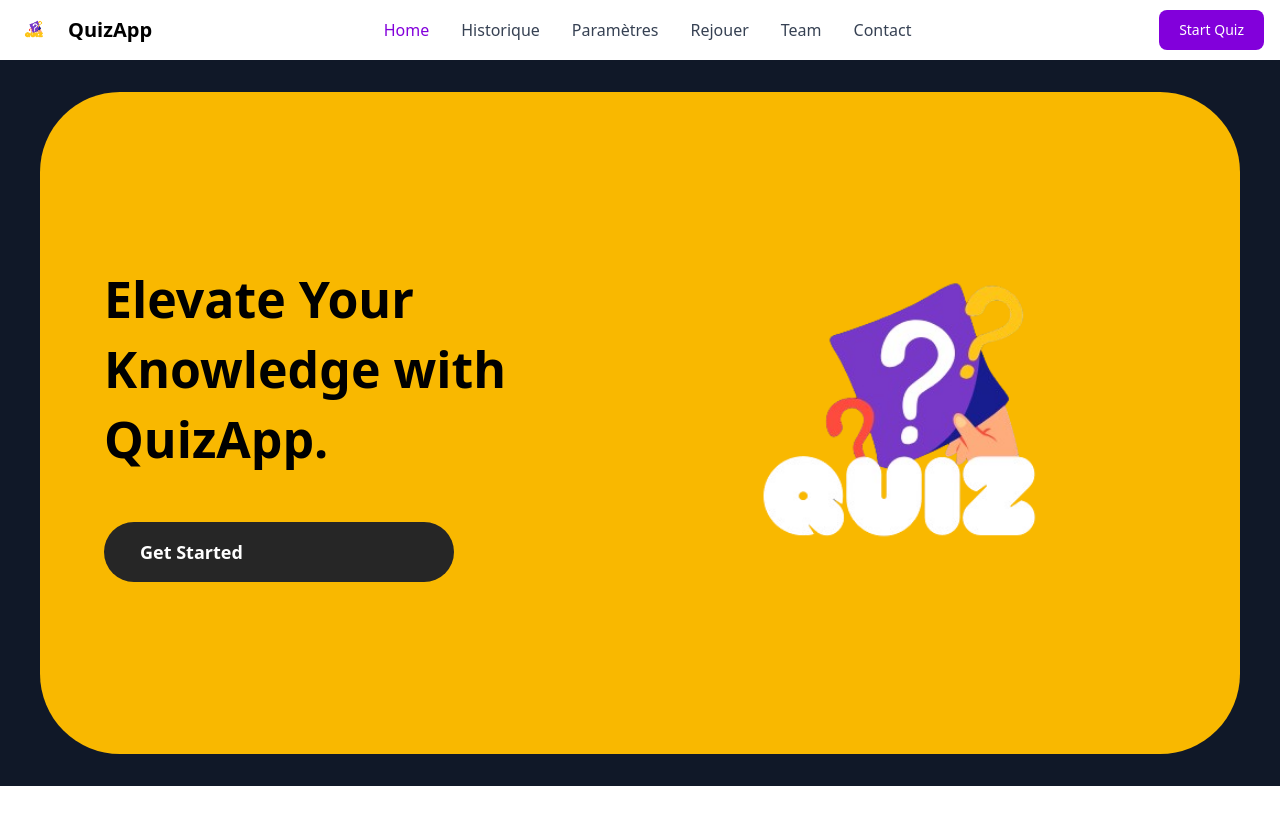
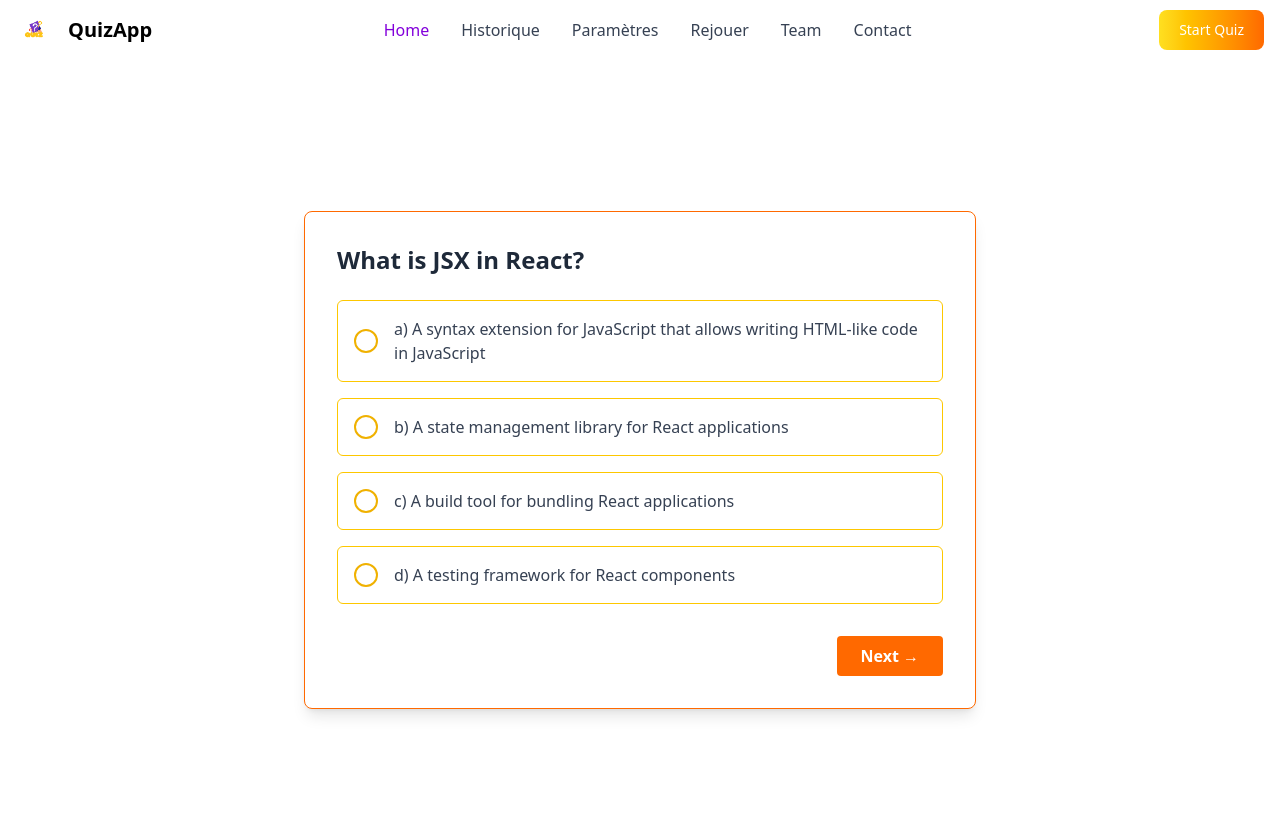
Before and after one commit to YoussefAitRais/Quiz, an Angular app: page /quizz in a window 1280 px wide. Before the commit this address led to /. Shown: the top 824 px of the page. Before the commit the page ends 800 px from the top, so only its background shows below. Built offline with nearby package versions, Linux system fonts and the light colour scheme.

Commit message:
quizz component

```diff
--- a/src/app/app.component.html
+++ b/src/app/app.component.html
@@ -1,3 +1,2 @@
 <app-navbar></app-navbar>
-<app-home></app-home>
 <router-outlet></router-outlet>
--- a/src/app/app.component.ts
+++ b/src/app/app.component.ts
@@ -2,10 +2,11 @@ import { Component } from '@angular/core';
 import { RouterOutlet } from '@angular/router';
 import { NavbarComponent } from "./navbar/navbar.component";
 import { HomeComponent } from "./home/home.component";
+import { QuizzComponent } from "./quizz/quizz.component";
 
 @Component({
   selector: 'app-root',
-  imports: [RouterOutlet, NavbarComponent, HomeComponent],
+  imports: [NavbarComponent, HomeComponent,RouterOutlet],
   templateUrl: './app.component.html',
   styleUrl: './app.component.css'
 })
--- a/src/app/app.routes.ts
+++ b/src/app/app.routes.ts
@@ -1,3 +1,25 @@
 import { Routes } from '@angular/router';
+import { QuizzComponent } from './quizz/quizz.component';
+import { HomeComponent } from './home/home.component';
 
-export const routes: Routes = [];
+export const routes: Routes = [
+    {
+        path:'',
+        redirectTo : 'home',
+        pathMatch:'full'
+    },
+
+    {
+        path: 'quizz',
+        component: QuizzComponent
+    },
+
+    {
+        path: 'home',
+        component: HomeComponent
+    }
+
+
+
+
+];
--- a/src/app/home/home.component.html
+++ b/src/app/home/home.component.html
@@ -1,6 +1,6 @@
 <div class=" bg-[#101828] mx-auto  max-w-[1440px] min-w-[280px] py-8 px-4 sm:px-8 md:px-10 lg:0px-20 ">
     <div
-      class="w-full rounded-[50px] sm:rounded-[60px] md:rounded-[70px] lg:rounded-[80px] bg-[#f9b800]   flex flex-col lg:flex-row  items-center  py-6 sm:py-9 md:py-11 lg:py-14  px-2  sm:px-4 md:px-8 xl:px-16">
+      class="w-full rounded-[50px] sm:rounded-[60px] md:rounded-[70px] lg:rounded-[80px] bg-gradient-to-r from-yellow-300 to-orange-500 flex flex-col lg:flex-row  items-center  py-6 sm:py-9 md:py-11 lg:py-14  px-2  sm:px-4 md:px-8 xl:px-16">
       <img class="w-full lg:w-1/2 xl:w-full max-w-[550px] lg:order-2" src="LogoQuiz-removebg-preview.png" alt="QuizApp">
       <div class="text-center md:text-left">
         <h1
@@ -8,7 +8,7 @@
           Elevate Your Knowledge with QuizApp.
         </h1>
 
-        <a c href="www.w3school.com" class="w-full flex items-center  justify-between outline-gray-600 max-w-[350px] text-xl  font-bold sm:text-lg  rounded-[38px] bg-[#262626] text-white py-4 px-6 sm:px-9">
+        <a RouterLink="/quizz" class="w-full flex items-center  justify-between outline-gray-600 max-w-[350px] text-xl  font-bold sm:text-lg  rounded-[38px] bg-[#262626] text-white py-4 px-6 sm:px-9">
           Get Started
         </a>
       </div>
--- a/src/app/home/home.component.ts
+++ b/src/app/home/home.component.ts
@@ -1,6 +1,7 @@
 import { Component } from '@angular/core';
 
 @Component({
+
   selector: 'app-home',
   imports: [],
   templateUrl: './home.component.html',
--- a/src/app/navbar/navbar.component.html
+++ b/src/app/navbar/navbar.component.html
@@ -9,8 +9,8 @@
                 <span></span>
             </div>
 
-            <a href="https://themesberg.com/product/tailwind-css/landing-page"
-                class="text-white bg-purple-700 hover:bg-purple-800 focus:ring-4 focus:ring-purple-300 font-medium rounded-lg text-sm px-4 lg:px-5 py-2 lg:py-2.5 sm:mr-2 lg:mr-0 dark:bg-purple-600 dark:hover:bg-purple-700 focus:outline-none dark:focus:ring-purple-800">Start Quiz
+            <a routerLink="/quizz"
+                class="text-white bg-gradient-to-r from-yellow-300 to-orange-500 hover:bg-purple-800 focus:ring-4 focus:ring-purple-300 font-medium rounded-lg text-sm px-4 lg:px-5 py-2 lg:py-2.5 sm:mr-2 lg:mr-0 dark:bg-purple-600 dark:hover:bg-purple-700 focus:outline-none dark:focus:ring-purple-800">Start Quiz
             </a>
             <button data-collapse-toggle="mobile-menu-2" type="button"
 				class="inline-flex items-center p-2 ml-1 text-sm text-gray-500 rounded-lg lg:hidden hover:bg-gray-100 focus:outline-none focus:ring-2 focus:ring-gray-200 dark:text-gray-400 dark:hover:bg-gray-700 dark:focus:ring-gray-600"
@@ -60,4 +60,5 @@
     </div>
 </nav>
 
+
 <script src="https://unpkg.com/flowbite@1.4.1/dist/flowbite.js"></script>
--- a/src/app/navbar/navbar.component.ts
+++ b/src/app/navbar/navbar.component.ts
@@ -1,8 +1,12 @@
+
 import { Component } from '@angular/core';
+import { RouterLink, RouterOutlet } from '@angular/router';
 
 @Component({
+
+  standalone: true,
   selector: 'app-navbar',
-  imports: [],
+  imports: [ RouterLink],
   templateUrl: './navbar.component.html',
   styleUrl: './navbar.component.css'
 })
--- /dev/null
+++ b/src/app/quizz/quizz.component.html
@@ -0,0 +1,52 @@
+<div class="min-h-screen bg-white dark:bg-[#101828] flex items-center justify-center px-4 py-8">
+    <!-- Responsive Container -->
+    <div class="w-full max-w-2xl border border-orange-500 rounded-lg p-6 md:p-8 shadow-lg bg-white dark:bg-gray-800">
+
+      <!-- Question -->
+      <h2 class="text-xl sm:text-2xl font-bold text-gray-800 dark:text-white mb-6 text-center sm:text-left">
+        What is JSX in React?
+      </h2>
+
+      <!-- Options -->
+      <div class="space-y-4">
+        <!-- Option A -->
+        <div class="flex items-start sm:items-center p-4 border border-yellow-400 rounded-md hover:bg-yellow-50 dark:hover:bg-yellow-200/10 cursor-pointer transition-all duration-200">
+          <div class="flex-shrink-0 w-5 h-5 sm:w-6 sm:h-6 rounded-full border-2 border-yellow-500 bg-white dark:bg-gray-700 mr-4 mt-1 sm:mt-0"></div>
+          <p class="text-gray-700 dark:text-gray-100 text-sm sm:text-base">
+            a) A syntax extension for JavaScript that allows writing HTML-like code in JavaScript
+          </p>
+        </div>
+
+        <!-- Option B -->
+        <div class="flex items-start sm:items-center p-4 border border-yellow-400 rounded-md hover:bg-yellow-50 dark:hover:bg-yellow-200/10 cursor-pointer transition-all duration-200">
+          <div class="flex-shrink-0 w-5 h-5 sm:w-6 sm:h-6 rounded-full border-2 border-yellow-500 bg-white dark:bg-gray-700 mr-4 mt-1 sm:mt-0"></div>
+          <p class="text-gray-700 dark:text-gray-100 text-sm sm:text-base">
+            b) A state management library for React applications
+          </p>
+        </div>
+
+        <!-- Option C -->
+        <div class="flex items-start sm:items-center p-4 border border-yellow-400 rounded-md hover:bg-yellow-50 dark:hover:bg-yellow-200/10 cursor-pointer transition-all duration-200">
+          <div class="flex-shrink-0 w-5 h-5 sm:w-6 sm:h-6 rounded-full border-2 border-yellow-500 bg-white dark:bg-gray-700 mr-4 mt-1 sm:mt-0"></div>
+          <p class="text-gray-700 dark:text-gray-100 text-sm sm:text-base">
+            c) A build tool for bundling React applications
+          </p>
+        </div>
+
+        <!-- Option D -->
+        <div class="flex items-start sm:items-center p-4 border border-yellow-400 rounded-md hover:bg-yellow-50 dark:hover:bg-yellow-200/10 cursor-pointer transition-all duration-200">
+          <div class="flex-shrink-0 w-5 h-5 sm:w-6 sm:h-6 rounded-full border-2 border-yellow-500 bg-white dark:bg-gray-700 mr-4 mt-1 sm:mt-0"></div>
+          <p class="text-gray-700 dark:text-gray-100 text-sm sm:text-base">
+            d) A testing framework for React components
+          </p>
+        </div>
+      </div>
+
+      <!-- Button -->
+      <div class="mt-8 flex justify-center sm:justify-end">
+        <button class="w-full sm:w-auto bg-orange-500 hover:bg-orange-600 text-white font-semibold px-6 py-2 rounded transition-all duration-200">
+          Next →
+        </button>
+      </div>
+    </div>
+  </div>
```
Also changed, not shown: src/app/quizz/quizz.component.ts (added, +11 -0 lines), src/app/quizz/quizz.component.css (added), 1 other file (tests, documents, lock files or other folders).
